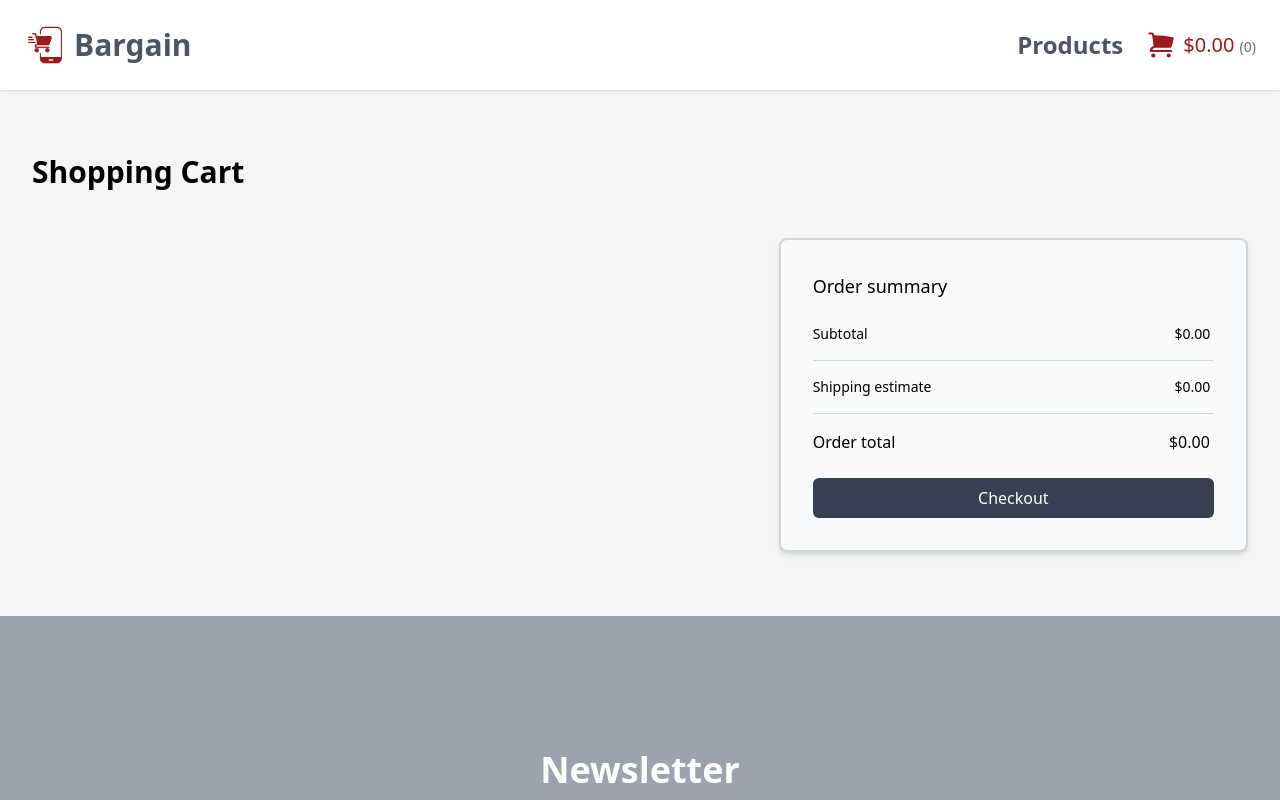
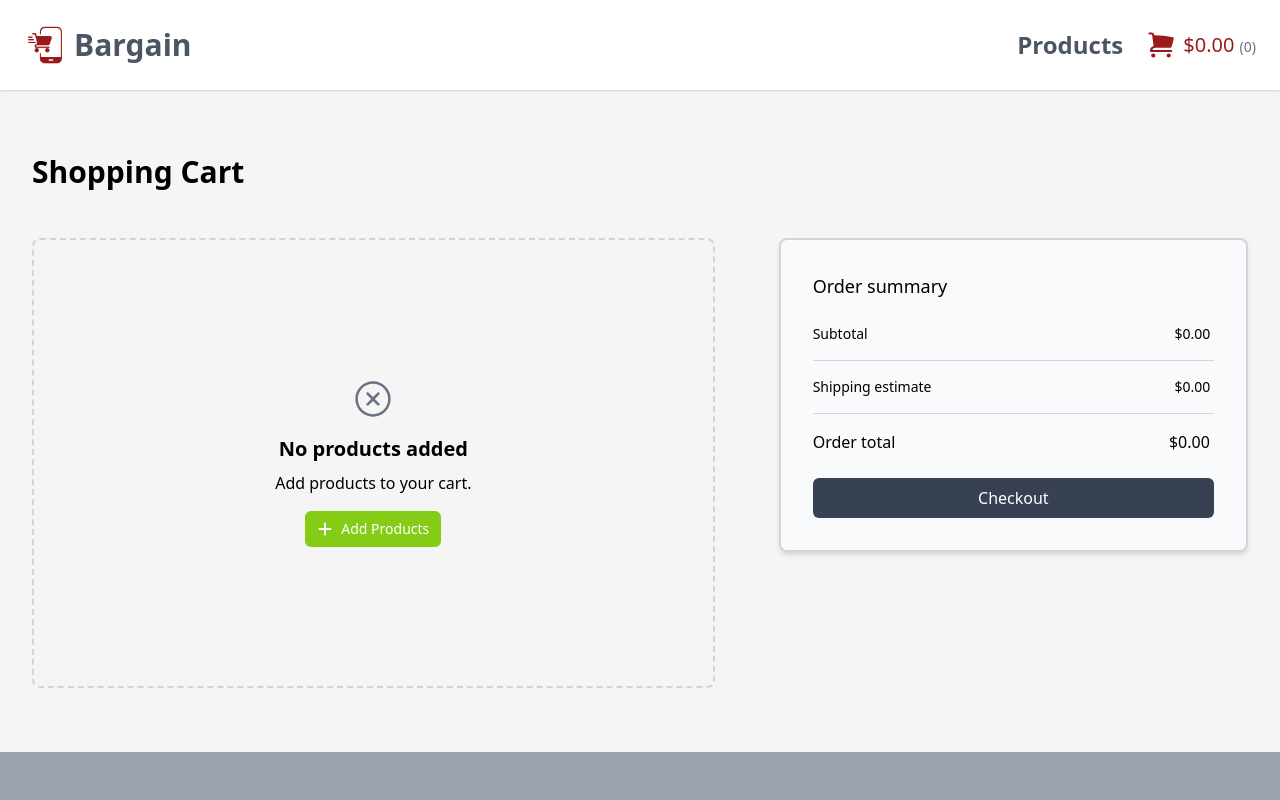
Before and after one commit to MattFvnDev/E_Bargain, a React (Vite) app: page /cart in a window 1280 px wide. Shown: the top 800 px of the page. Built offline with nearby package versions, Linux system fonts and the light colour scheme.

Commit message:
Customizing the UI of Cart component

```diff
--- a/src/components/CartItem.jsx
+++ b/src/components/CartItem.jsx
@@ -13,7 +13,7 @@ const CartItem = () => {
           <div className="shrink-0">
             <img
               src={item.img}
-              alt=""
+              alt={`An image of ${item.brand} ${item.model} `}
               className="rounded-md object-cover object-center h-24 w-24 sm:h-36 sm:w-36"
             />
           </div>
--- a/src/components/index.js
+++ b/src/components/index.js
@@ -16,6 +16,7 @@ import Product from "./Product"
 import TrendingSlider from "./TrendingSlider"
 import TrendingPhone from "./TrendingPhone"
 import EmptyCart from "./EmptyCart"
+import CartItem from "./CartItem"
 
 export {
   Header,
@@ -35,5 +36,6 @@ export {
   Product,
   TrendingSlider,
   TrendingPhone,
-  EmptyCart
+  EmptyCart,
+  CartItem
 }
--- a/src/pages/Cart.jsx
+++ b/src/pages/Cart.jsx
@@ -1,7 +1,9 @@
 import React from "react"
+import { useSelector } from "react-redux"
+import { EmptyCart, CartItem } from "../components"
 
 const Cart = () => {
-
+  const cart = useSelector((state) => state.products.cart)
   return (
     <div>
       <main className="mx-auto max-w-xl md:max-w-2xl px-6 pb-16 pt-16 lg:max-w-5xl xl:max-w-7xl lg:px-8">
@@ -13,7 +15,7 @@ const Cart = () => {
         >
           <section className="lg:col-span-7">
             <h2 className="sr-only">Products in your shopping cart</h2>
-
+            {cart <= 0 ? <EmptyCart /> : <CartItem />}
           </section>
 
           <section className="mt-16 rounded-lg border-2 border-gray-300 bg-gray-50 px-4 py-6 shadow-md sm:p-6 lg:col-span-5 lg:mt-0 lg:p-8">
```
